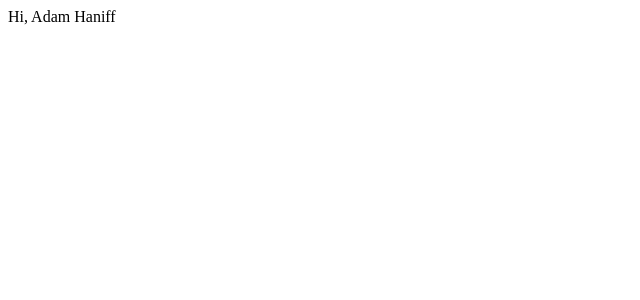
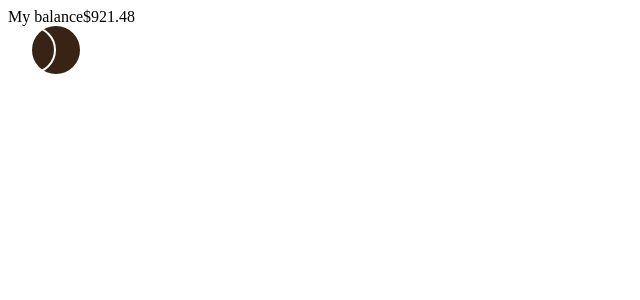
Before and after one commit to AdamHaniff/Expenses-Chart-Component, a React (Create React App) app: page / in a window 1280 px wide. Shown: the top 300 px of the page, without its empty margins (0-640 px from the left). Built offline with nearby package versions, Linux system fonts and the light colour scheme.

Commit message:
Created Balance component

```diff
--- a/src/App.js
+++ b/src/App.js
@@ -1,3 +1,21 @@
 export default function App() {
-  return <div>Hi, Adam Haniff</div>;
+  return (
+    <div className="app">
+      <Balance />
+    </div>
+  );
 }
+
+function Balance() {
+  return (
+    <div className="balance">
+      <div className="balance__info">
+        <span className="balance__label">My balance</span>
+        <span className="balance__number">$921.48</span>
+      </div>
+      <img className="balance__logo" src="images/logo.svg" alt="Logo" />
+    </div>
+  );
+}
+
+function Spending() {}
```
